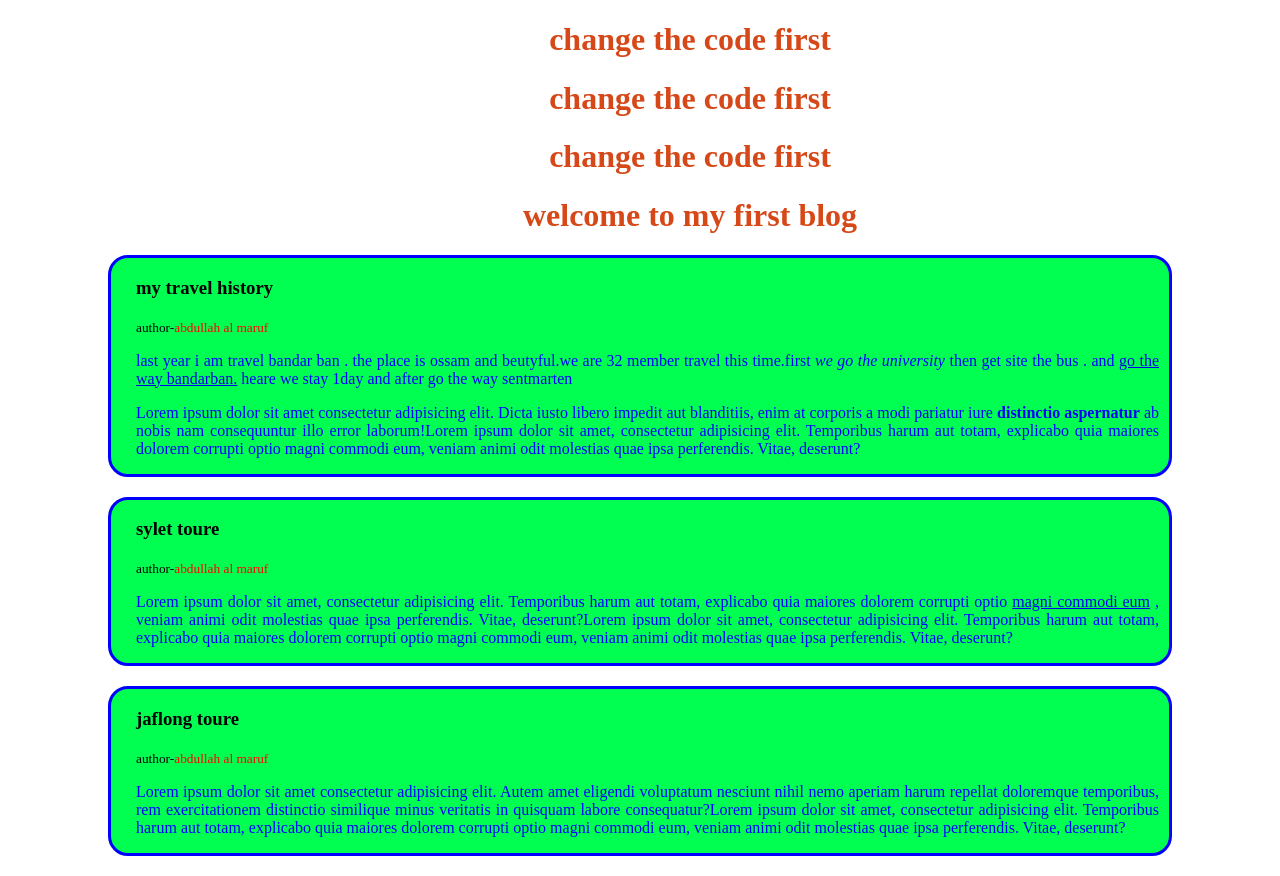
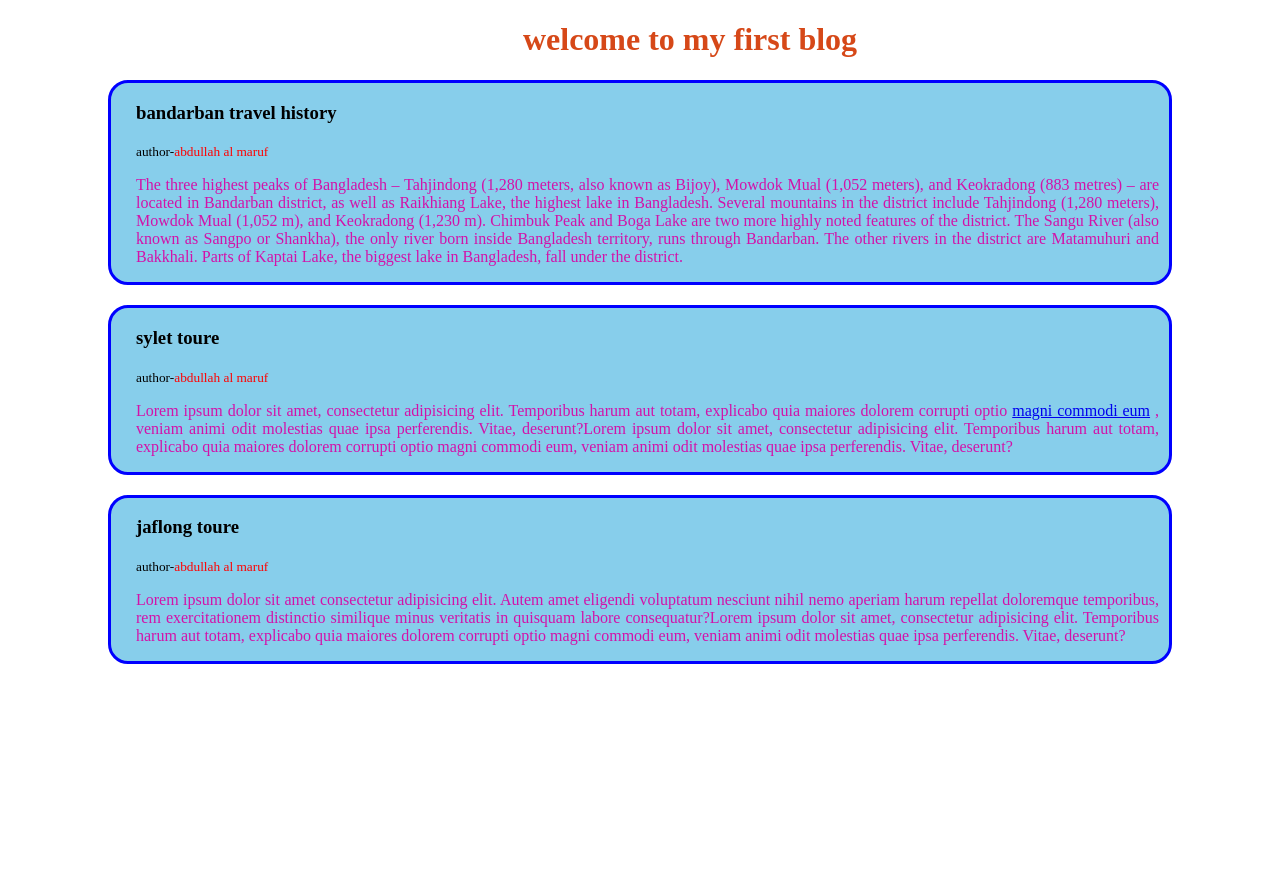
Before and after one commit to almruf/second-repo, a plain HTML site: page index.html in a window 1280 px wide. After the commit the page ends 800 px from the top, so only its background shows below. Drawn offline with Linux system fonts and the light colour scheme.

Commit message:
add styel file

```diff
--- a/index.html
+++ b/index.html
@@ -5,49 +5,17 @@
     <meta http-equiv="X-UA-Compatible" content="IE=edge">
     <meta name="viewport" content="width=device-width, initial-scale=1.0">
     <title>first blog</title>
-    <link rel="shortcut icon" href="1.jpg" type="image/x-icon">
-    <style>
-        h1{
-            margin-left: 100px;
-            text-align: center;
-            font-size: 2em;
-            color: rgb(214, 72, 24);
-            font-weight: 900;
-        }
-        .para{
-            border: 3px solid blue;
-            background-color: rgb(0, 255, 81);
-            margin: 20px 100px ;
-            border-radius: 20px;
-            padding-left: 25px;
-            padding-right: 10px;
-
-
-        }
-        .author{
-            color: red;
-        }
-        .para p{
-            color: blue  ;
-            text-align:justify;
-
-        }
-
-
-    </style>
+    <link rel="stylesheet" href="styel.css">
 
 
 </head>
 <body>
-    <h1> change the code first</h1>
-    <h1> change the code first</h1>
-    <h1> change the code first</h1>
+
     <h1 id="hedline" >welcome to my first blog</h1>
     <div class="para">
-            <h3 class="subject">my travel history</h3>
+            <h3 class="subject">bandarban travel history</h3>
         <small class="subject">author-<span class="author">abdullah al maruf</span></small>
-        <p >last year i am travel bandar ban . the place is ossam and beutyful.we are 32 member travel this time.first <i>we go the university</i> then get site the bus . and <a href="https://vromonguide.com/place/nilgiri-bandarban"> go the way bandarban.</a> heare we stay 1day and after go the way sentmarten </p>
-        <p>Lorem ipsum dolor sit amet consectetur adipisicing elit. Dicta iusto libero impedit aut blanditiis, enim at corporis a modi pariatur iure <strong>distinctio  aspernatur</strong>  ab nobis nam consequuntur illo error laborum!Lorem ipsum dolor sit amet, consectetur adipisicing elit. Temporibus harum aut totam, explicabo quia maiores dolorem corrupti optio magni commodi eum, veniam animi odit molestias quae ipsa perferendis. Vitae, deserunt?</p>
+        <p >The three highest peaks of Bangladesh – Tahjindong (1,280 meters, also known as Bijoy), Mowdok Mual (1,052 meters), and Keokradong (883 metres) – are located in Bandarban district, as well as Raikhiang Lake, the highest lake in Bangladesh. Several mountains in the district include Tahjindong (1,280 meters), Mowdok Mual (1,052 m), and Keokradong (1,230 m). Chimbuk Peak and Boga Lake are two more highly noted features of the district. The Sangu River (also known as Sangpo or Shankha), the only river born inside Bangladesh territory, runs through Bandarban. The other rivers in the district are Matamuhuri and Bakkhali. Parts of Kaptai Lake, the biggest lake in Bangladesh, fall under the district.</p>
     </div>
     <div class="para">
             <h3 class="subject">sylet toure</h3>
--- /dev/null
+++ b/styel.css
@@ -0,0 +1,25 @@
+h1{
+    margin-left: 100px;
+    text-align: center;
+    font-size: 2em;
+    color: rgb(214, 72, 24);
+    font-weight: 900;
+}
+.para{
+    border: 3px solid blue;
+    background-color: skyblue;
+    margin: 20px 100px ;
+    border-radius: 20px;
+    padding-left: 25px;
+    padding-right: 10px;
+
+
+}
+.author{
+    color: red;
+}
+.para p{
+    color: rgb(211, 18, 169)  ;
+    text-align:justify;
+
+}
```
